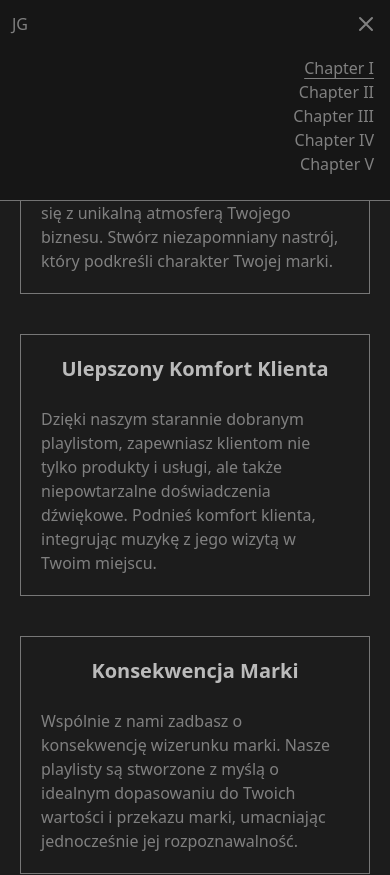
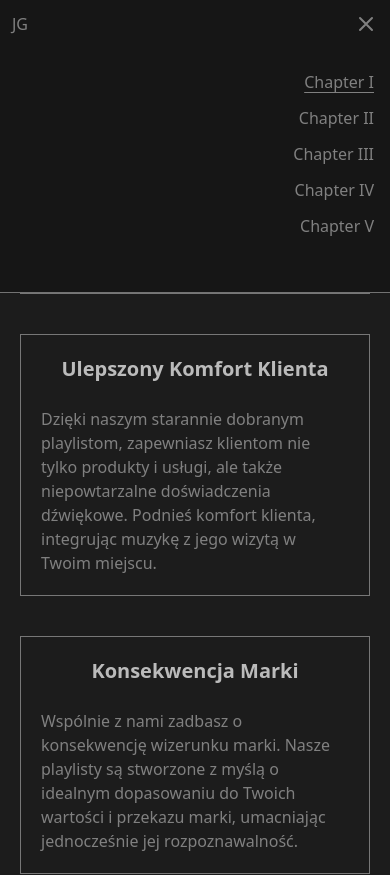
Before and after one commit to mrlzzz/jan-portfolio, a React (Vite) app: page / in a window 390 px wide. Shown: the top 875 px of the page. Built offline with nearby package versions, Linux system fonts and the light colour scheme.

Commit message:
fix: mobile navbar, iphone notch bg

```diff
--- a/index.html
+++ b/index.html
@@ -3,7 +3,11 @@
     <head>
         <meta charset="UTF-8" />
         <link rel="icon" type="image/svg+xml" href="/vite.svg" />
-        <meta name="viewport" content="width=device-width, initial-scale=1.0" />
+        <meta
+            name="viewport"
+            content="width=device-width, initial-scale=1.0, viewport-fit=cover"
+        />
+        <meta name="theme-color" content="#161616" />
         <title>Jan Portfolio</title>
     </head>
     <body>
--- a/src/components/MobileNavbar.tsx
+++ b/src/components/MobileNavbar.tsx
@@ -38,6 +38,7 @@ const MobileNavbar = ({
                 }}
                 title={e.navLink}
                 id={idx}
+                className="py-[6px]"
             />
         );
     });
@@ -87,7 +88,9 @@ const MobileNavbar = ({
             </button>
             <div className="absolute top-3 left-3">JG</div>
             {!isHidden ? (
-                <div className={`flex flex-col mt-8 p-4 text-right min-w-32`}>
+                <div
+                    className={`flex flex-col mt-4 px-4 py-10 text-right min-w-32`}
+                >
                     {navLinks}
                 </div>
             ) : null}
--- a/src/components/SidePanelLink.tsx
+++ b/src/components/SidePanelLink.tsx
@@ -3,6 +3,7 @@ type SidePanelLinkProps = {
     activeLink: number;
     title: string;
     id: number;
+    className?: string;
 };
 
 const SidePanelLink = ({
@@ -10,12 +11,16 @@ const SidePanelLink = ({
     activeLink,
     title,
     id,
+    className,
 }: SidePanelLinkProps) => {
     return (
         <a
-            className={`${
-                activeLink === id ? "underline underline-offset-4 " : " "
-            } cursor-pointer hover:brightness-150 transition-all`}
+            className={
+                `${
+                    activeLink === id ? "underline underline-offset-4 " : " "
+                } cursor-pointer hover:brightness-150 transition-all ` +
+                className
+            }
             onClick={() => {
                 onClick(id);
             }}
```
